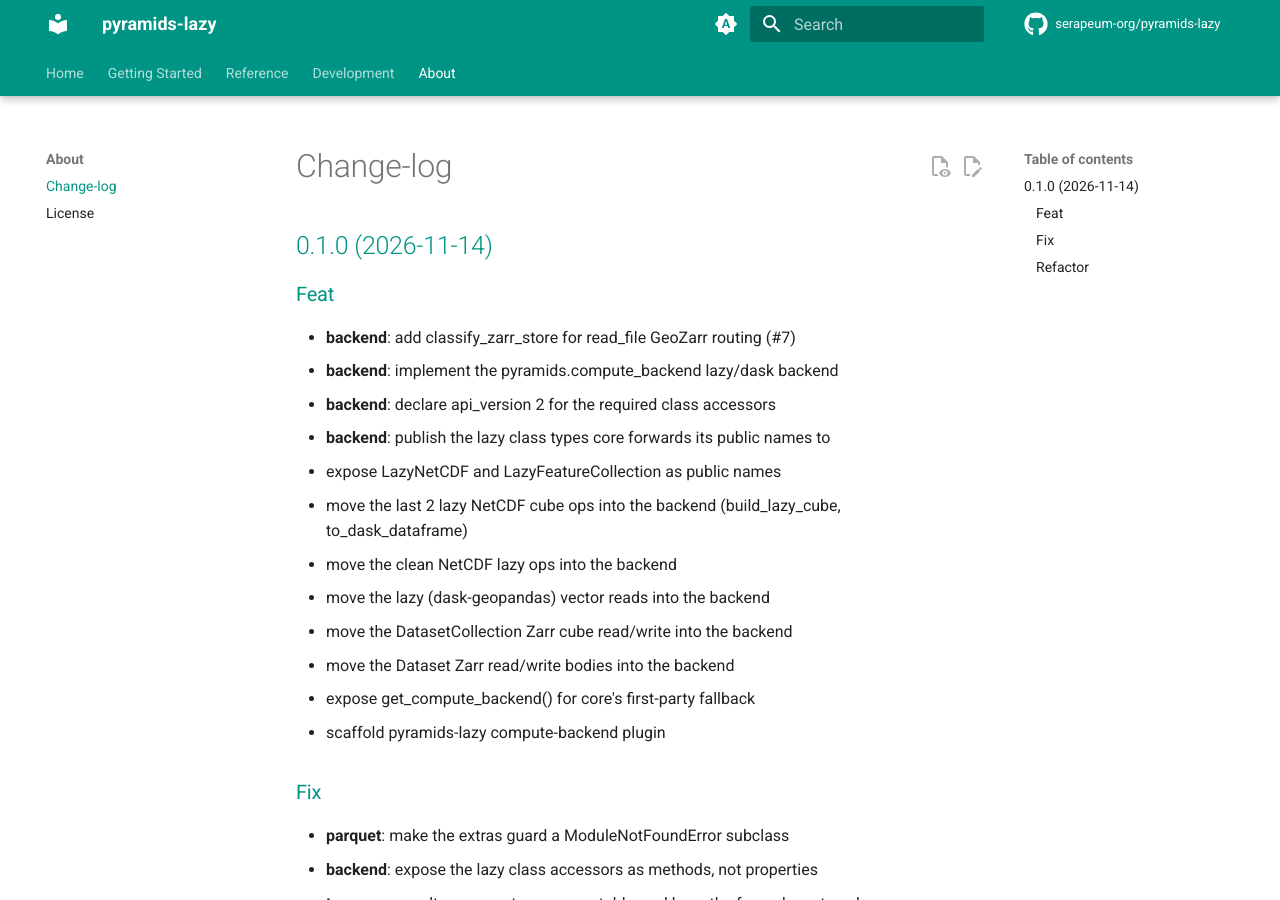
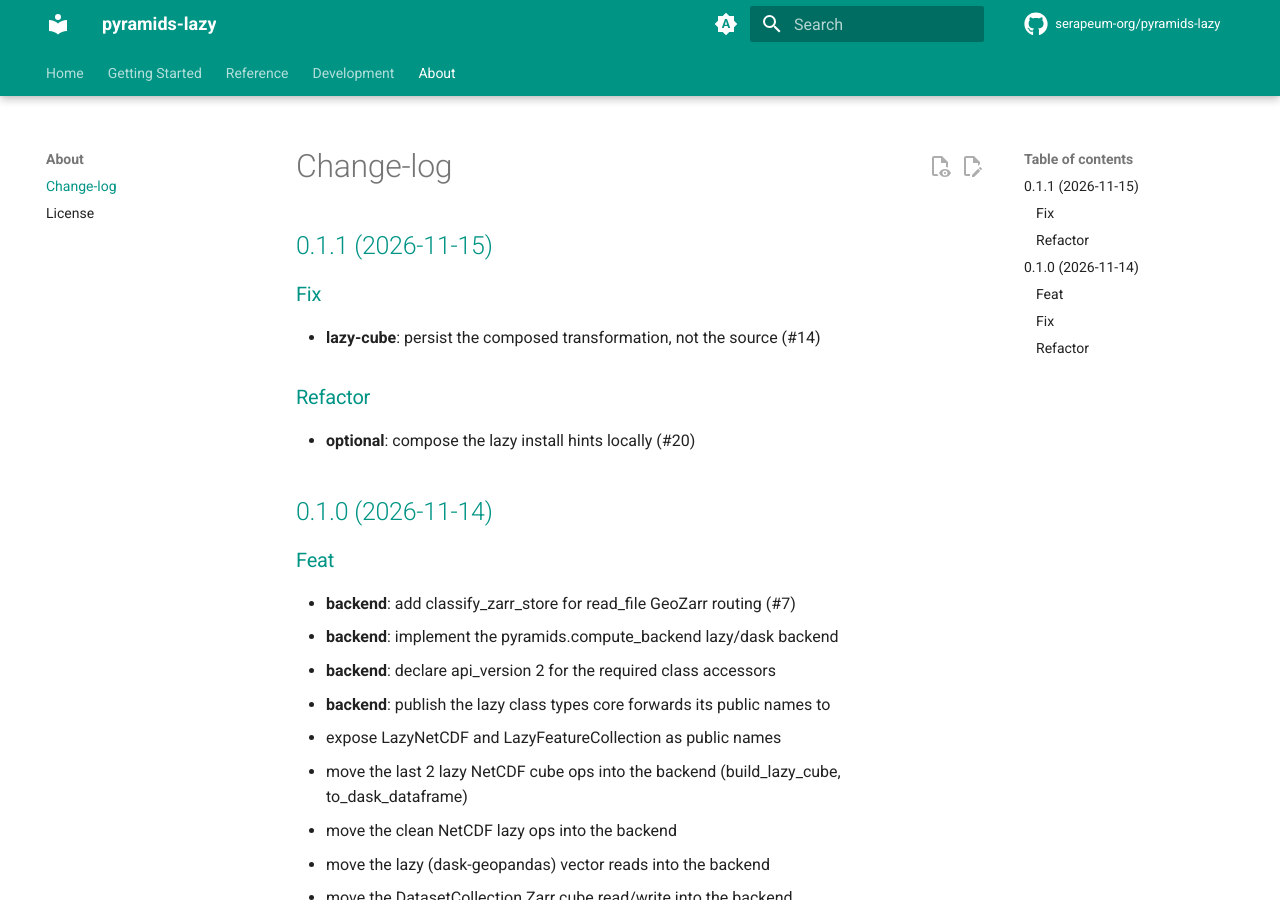
Before and after one commit to serapeum-org/pyramids-lazy, an MkDocs documentation site: the page built from docs/change-log.md, in a window 1280 px wide and 900 px high. Built offline with MkDocs 1.6.1 and Material for MkDocs 9.7.7, drawn with Linux system fonts in a browser that asks for light colours; comment, search, counter and statistics services are not loaded; the version menu is left out.

Commit message:
fix(release): write the changelog on bump and drop the redundant lockfile step (#23)
  The github-release workflow bumped the version and tagged but never
  updated docs/change-log.md, so releases shipped with no changelog entry
  (0.1.1 did). The shared release action relies on `cz bump` to write the
  changelog, but `[tool.commitizen] update_changelog_on_bump` was false,
  so the bump wrote nothing and the action's recovery path (only run on
  a failed bump) never fired.

  - Set update_changelog_on_bump = true so every bump regenerates the
    changelog
  - Remove the workflow's redundant post-bump `pixi lock` + commit steps:
    the v1.5.0 release action already folds pixi.lock into the bump commit
    and re-points the tag before pushing (the old steps added a second
    lockfile commit after the tag, outside the release)
  - Backfill the missing 0.1.1 changelog entry (the fix #14 and refactor
    #20 merged since 0.1.0)

  Closes #22

```diff
--- a/docs/change-log.md
+++ b/docs/change-log.md
@@ -1,3 +1,13 @@
+## 0.1.1 (2026-11-15)
+
+### Fix
+
+- **lazy-cube**: persist the composed transformation, not the source (#14)
+
+### Refactor
+
+- **optional**: compose the lazy install hints locally (#20)
+
 ## 0.1.0 (2026-11-14)
 
 ### Feat
--- a/pyproject.toml
+++ b/pyproject.toml
@@ -204,7 +204,7 @@ name = "cz_conventional_commits"
 version_provider = "pep621"
 tag_format = "$version"
 changelog_file = "docs/change-log.md"
-update_changelog_on_bump = false
+update_changelog_on_bump = true
 major_version_zero = true
 
 [tool.ruff]
```
Also changed, not shown: 1 other file.
